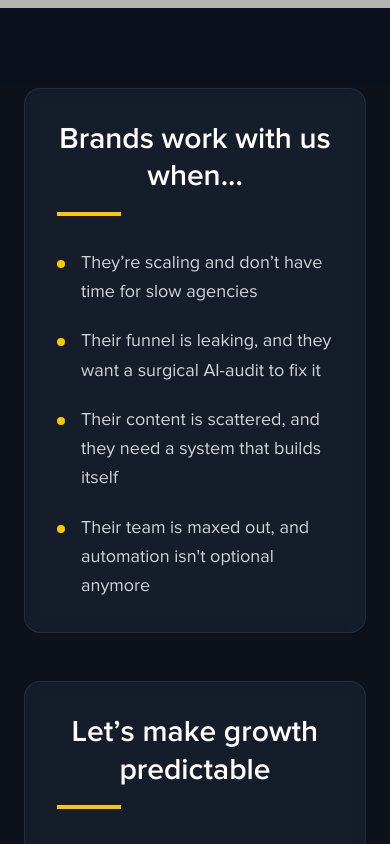
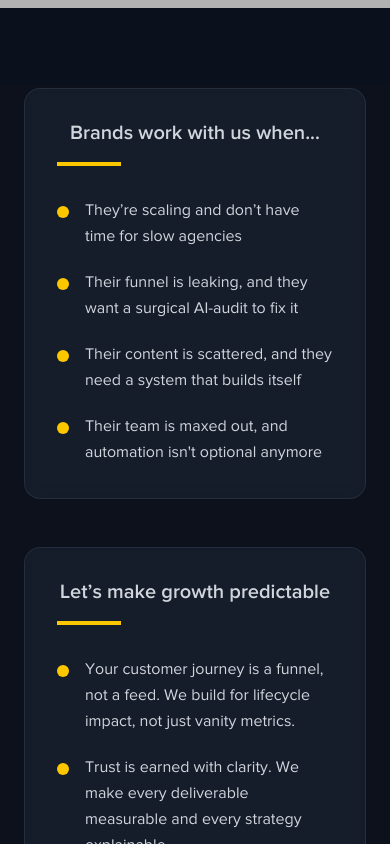
Before and after one commit to judeandy1999/vamossy.com, a Next.js app: page /about in a window 390 px wide. Shown: the part 6520-7364 px from the top of the page. Built offline with nearby package versions, Linux system fonts and the light colour scheme; no server answers.

Commit message:
fix: update text size and color for improved consistency in SectionCard

```diff
--- a/components/about/brand-work-with-us.jsx
+++ b/components/about/brand-work-with-us.jsx
@@ -21,7 +21,7 @@ function SectionCard({ title, items, delay = 0 }) {
         <Title
           title={title}
           variant="h2"
-          className="text-2xl md:text-3xl font-bold text-white mb-4 !px-0 !mb-4"
+          className="text-xl !md:text-xl !font-semibold text-gray-300 mb-4 !px-0 !mb-4"
           isAnimationEnabled={false}
         />
         <div className="h-1 w-16 bg-yellow-400" />
@@ -35,8 +35,8 @@ function SectionCard({ title, items, delay = 0 }) {
             animate={isInView ? { opacity: 1, x: 0 } : {}}
             transition={{ duration: 0.5, delay: 0.2 + idx * 0.1 }}
           >
-            <div className="w-2 h-2 bg-yellow-400 rounded-full mt-3 flex-shrink-0" />
-            <span className="text-gray-300 text-lg md:text-xl leading-relaxed">
+            <div className="w-3 h-3 bg-yellow-400 rounded-full mt-2 flex-shrink-0" />
+            <span className="text-gray-300 text-md md:text-xl leading-relaxed">
               {item}
             </span>
           </motion.li>
```
